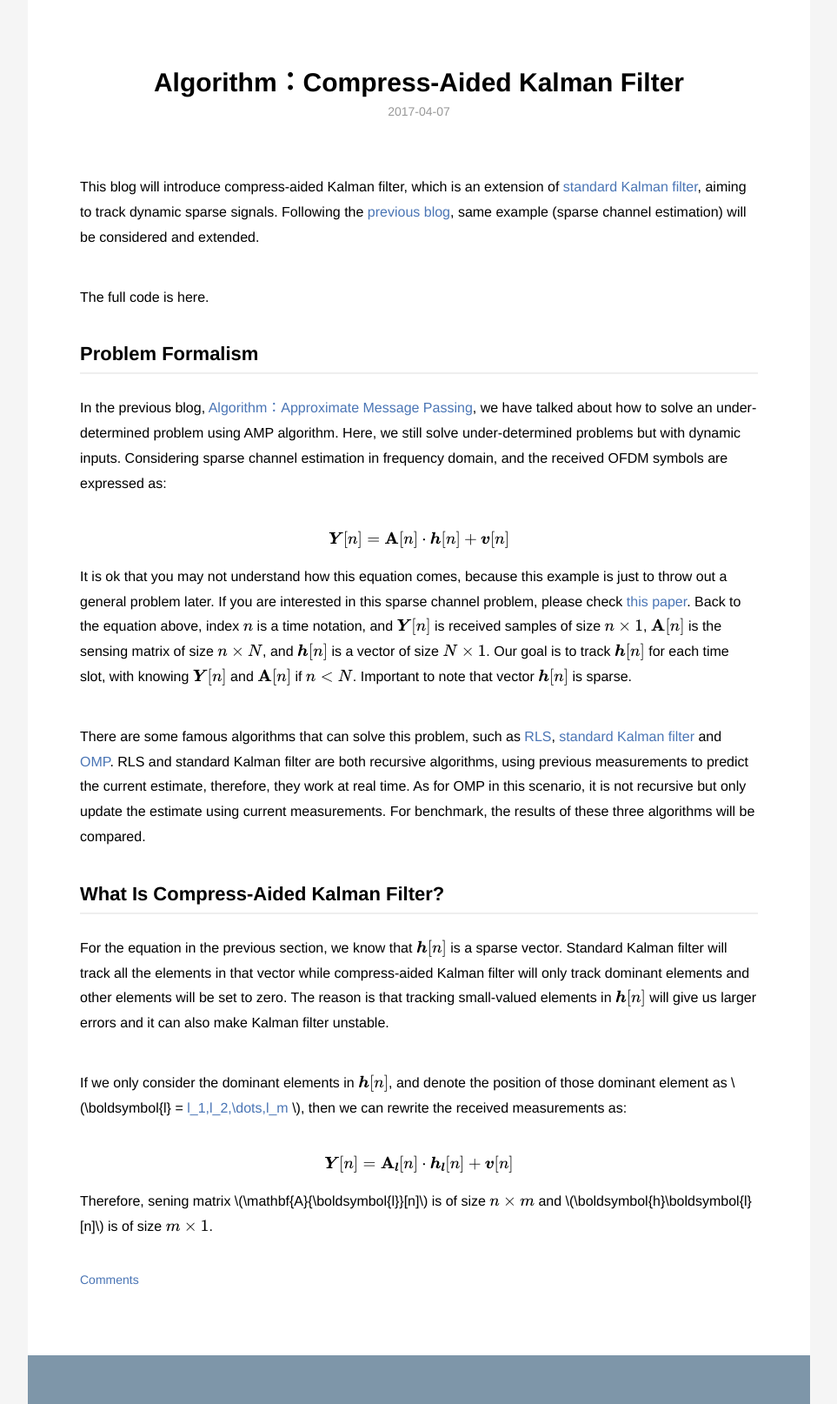
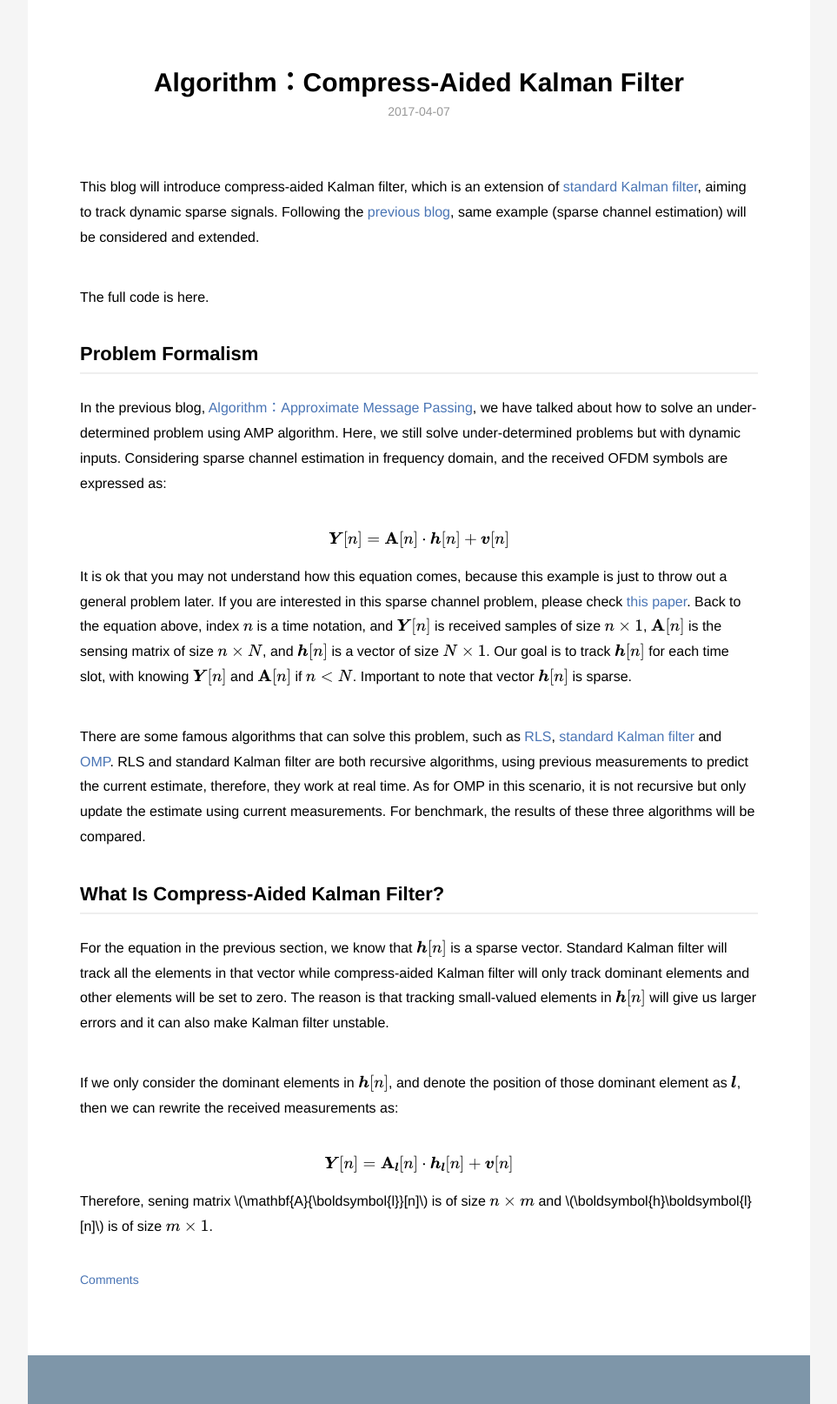
Before and after one commit to danqing117/danqing117.github.io, a Jekyll site: the page built from _posts/2017-04-07-SparseChannelTracking.md, in a window 1280 px wide, cut to the strip 0-1614 px from the top of the page. Shown: the whole strip at 87% size, without its empty margins (158-1121 px from the left). Built offline with Jekyll 4.4.1, drawn with Linux system fonts in a browser that asks for light colours; formulas are drawn with MathJax 3; grey boxes are pictures that could not be loaded.

Commit message:
Update 2017-04-07-SparseChannelTracking.md

```diff
--- a/_posts/2017-04-07-SparseChannelTracking.md
+++ b/_posts/2017-04-07-SparseChannelTracking.md
@@ -22,7 +22,7 @@ There are some famous algorithms that can solve this problem, such as <a href =
 ## What Is Compress-Aided Kalman Filter?
 For the equation in the previous section, we know that \\(\boldsymbol{h}[n]\\) is a sparse vector. **Standard Kalman filter will track all the elements in that vector while compress-aided Kalman filter will only track dominant elements and other elements will be set to zero.** The reason is that tracking small-valued elements in \\(\boldsymbol{h}[n]\\) will give us larger errors and it can also make Kalman filter unstable.
 
-If we only consider the dominant elements in \\(\boldsymbol{h}[n]\\), and denote the position of those dominant element as \\(\boldsymbol{l} = [l_1,l_2,\dots,l_m](m<N) \\), then we can rewrite the received measurements as:
+If we only consider the dominant elements in \\(\boldsymbol{h}[n]\\), and denote the position of those dominant element as \\(\boldsymbol{l}\\), then we can rewrite the received measurements as:
 
 $$\boldsymbol{Y}[n]=\mathbf{A}_\boldsymbol{l}[n]\cdot\boldsymbol{h}_\boldsymbol{l}[n] +\boldsymbol{v}[n]$$
 
```
